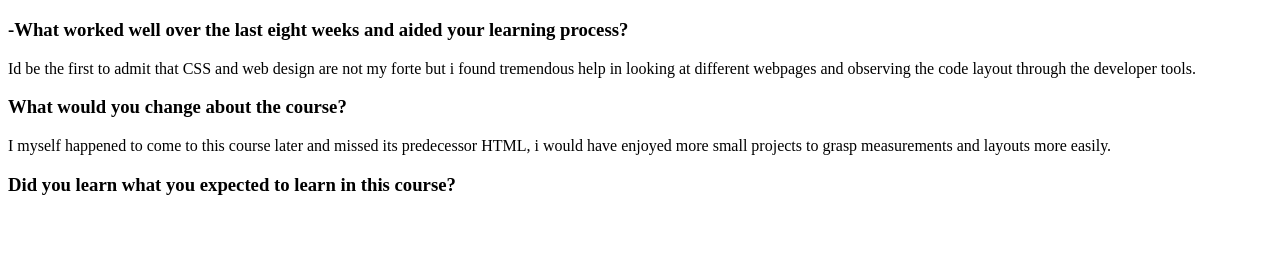
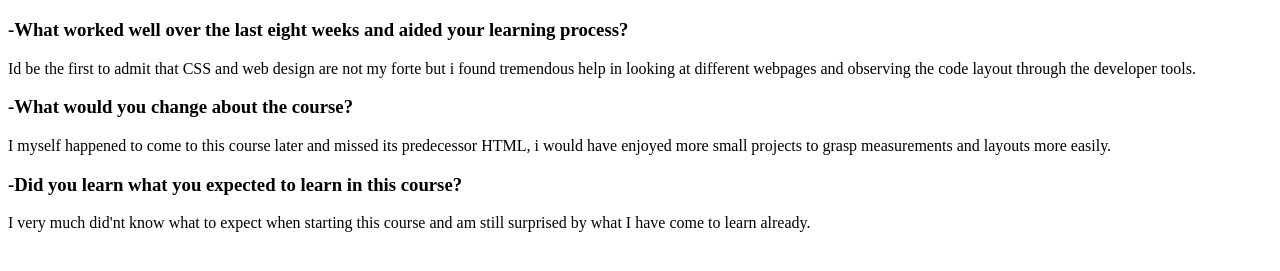
Before and after one commit to 3ug3ear/CSS-Week-8-Assignment, a plain HTML site: page index.html in a window 1280 px wide. Shown: the part 61-332 px from the top of the page. Drawn offline with Linux system fonts and the light colour scheme.

Commit message:
question 3 completed

```diff
--- a/index.html
+++ b/index.html
@@ -12,9 +12,10 @@
     <h3>-What worked well over the last eight weeks and aided your learning process?</h3>
     <p>Id be the first to admit that CSS and web design are not my forte but i found tremendous help in looking at different webpages and observing the code
         layout through the developer tools.</p>
-        <h3>What would you change about the course?</h3>
+        <h3>-What would you change about the course?</h3>
         <p>I myself happened to come to this course later and missed its predecessor HTML, i would have enjoyed more small projects to grasp measurements
             and layouts more easily.</p>
-            <h3>Did you learn what you expected to learn in this course?</h3>
+            <h3>-Did you learn what you expected to learn in this course?</h3>
+            <p>I very much did'nt know what to expect when starting this course and am still surprised by what I have come to learn already.</p>
 </body>
 </html>
```
